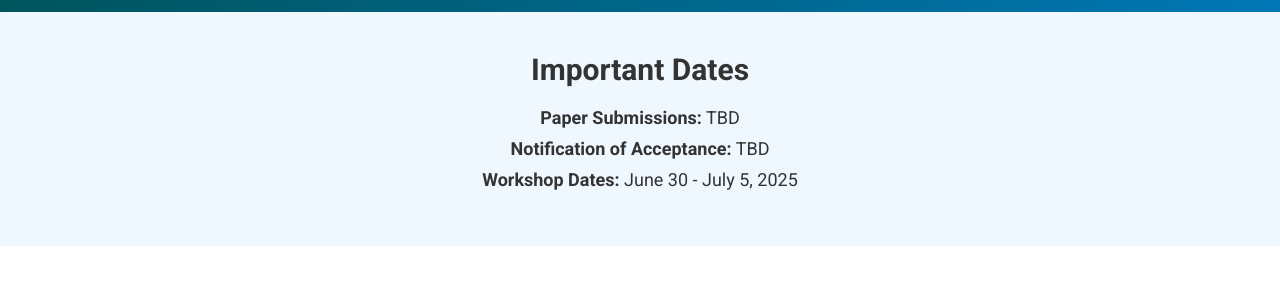
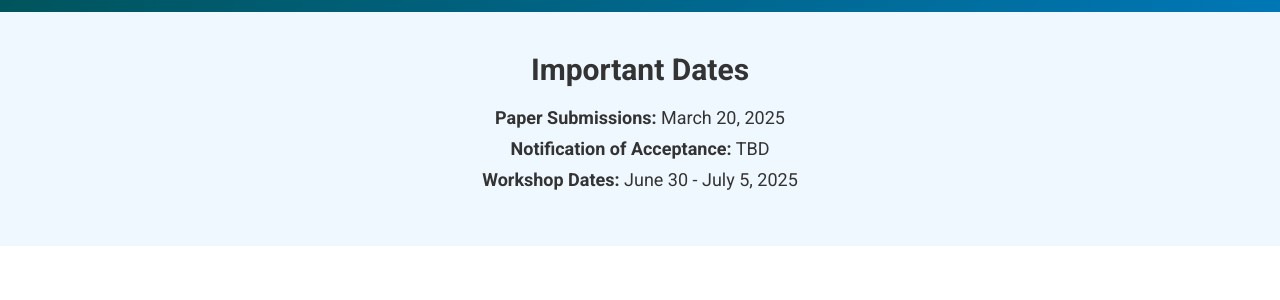
Before and after one commit to combayns2025/combayns2025.github.io, a Jekyll site: the page built from index.md, in a window 1280 px wide and 900 px high. Shown: the part 353-653 px from the top of the window. Built offline with Jekyll 4.4.1, drawn with Linux system fonts in a browser that asks for light colours.

Commit message:
Update index.md

```diff
--- a/index.md
+++ b/index.md
@@ -12,7 +12,7 @@ title: Home
 <section id="important-dates">
     <h2>Important Dates</h2>
     <ul>
-      <li><strong>Paper Submissions:</strong> TBD</li>
+      <li><strong>Paper Submissions:</strong> March 20, 2025</li>
       <li><strong>Notification of Acceptance:</strong> TBD</li>
       <li><strong>Workshop Dates:</strong> June 30 - July 5, 2025</li>
     </ul>
```
